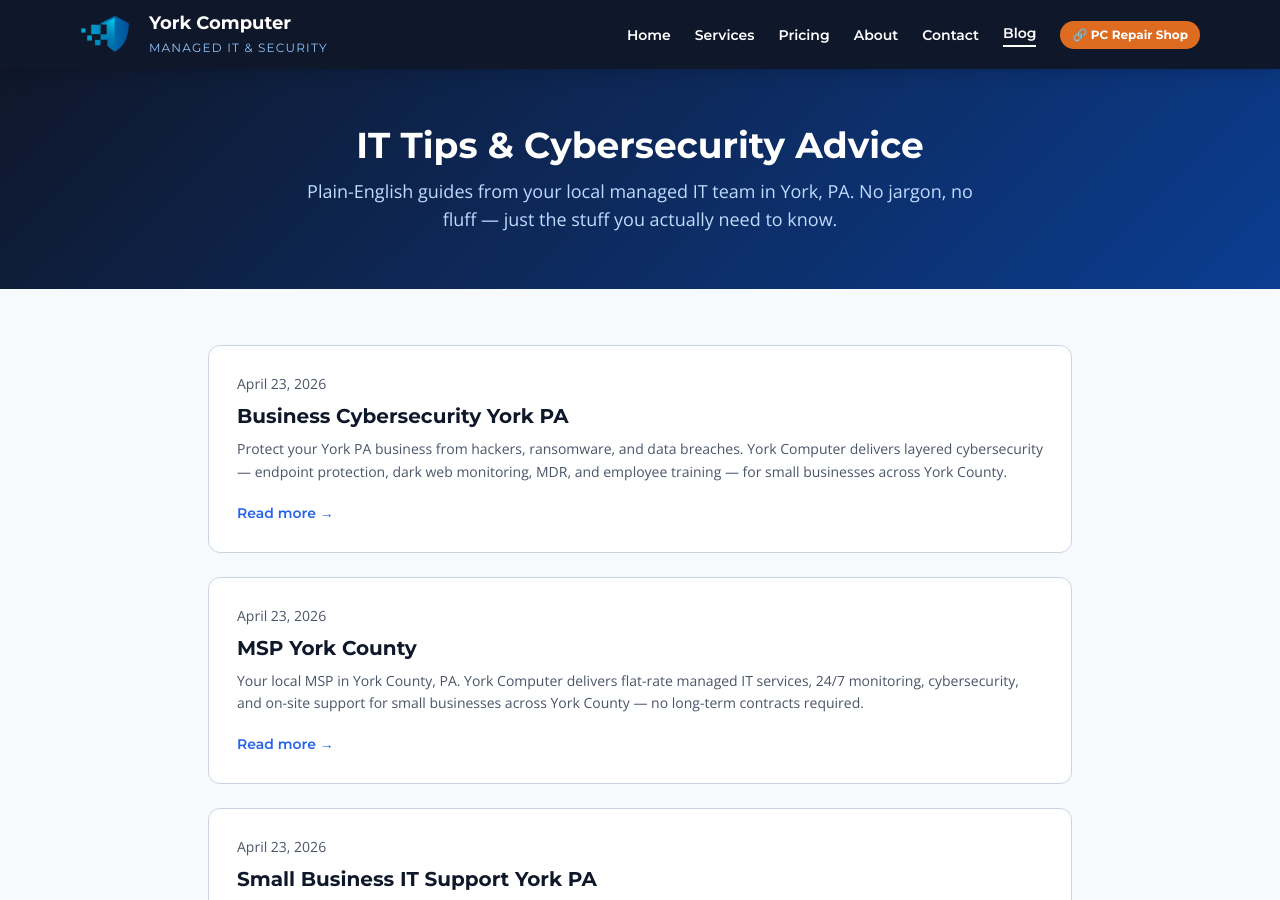
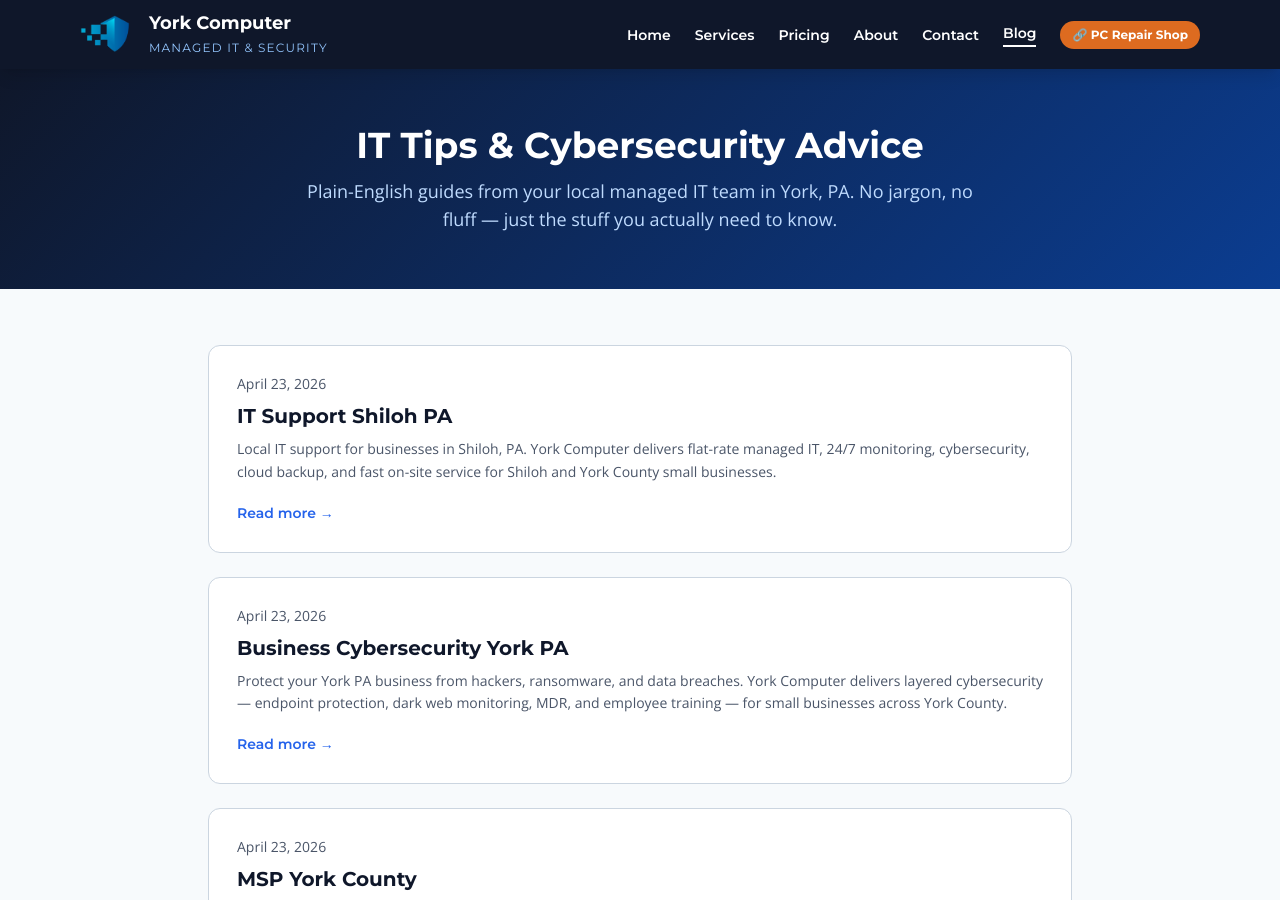
Before and after one commit to oak8513/yorkcomputer-net, a Jekyll site: the page built from blog/index.html, in a window 1280 px wide and 900 px high. Built offline with Jekyll 4.4.1, drawn with Linux system fonts in a browser that asks for light colours; nearby versions of some CDN libraries; a script that is not in the unit is left out.

Commit message:
SEO: add IT support Shiloh PA landing page

```diff
--- a/blog/index.html
+++ b/blog/index.html
@@ -17,6 +17,14 @@
 <div class="max-w-4xl mx-auto px-4 py-14">
 
   <!-- BEGIN_SERVICE_PAGES -->
+  <article class="bg-white border border-yc-gray rounded-xl p-7 hover:shadow-lg transition mb-6">
+    <div class="text-sm text-yc-steel mb-2">April 23, 2026</div>
+    <h2 class="font-heading font-bold text-xl text-yc-navy mb-2">
+      <a href="/blog/it-support-shiloh-pa-york-pa.html" class="hover:underline">IT Support Shiloh PA</a>
+    </h2>
+    <p class="text-yc-steel text-sm leading-relaxed mb-4">Local IT support for businesses in Shiloh, PA. York Computer delivers flat-rate managed IT, 24/7 monitoring, cybersecurity, cloud backup, and fast on-site service for Shiloh and York County small businesses.</p>
+    <a href="/blog/it-support-shiloh-pa-york-pa.html" class="inline-block text-yc-bright font-heading font-semibold text-sm hover:underline">Read more &rarr;</a>
+  </article>
   <article class="bg-white border border-yc-gray rounded-xl p-7 hover:shadow-lg transition mb-6">
     <div class="text-sm text-yc-steel mb-2">April 23, 2026</div>
     <h2 class="font-heading font-bold text-xl text-yc-navy mb-2">
--- a/services.html
+++ b/services.html
@@ -145,7 +145,7 @@
 <!-- RELATED GUIDES -->
 <section class="max-w-5xl mx-auto px-4 py-10">
   <h2 class="font-heading font-bold text-2xl text-yc-navy mb-6 text-center">IT Support Guides for York, PA Businesses</h2>
-  <div class="grid grid-cols-1 sm:grid-cols-3 gap-4">
+  <div class="grid grid-cols-1 sm:grid-cols-2 lg:grid-cols-4 gap-4">
     <a href="/blog/small-business-it-support-york-pa.html" class="block bg-white border border-yc-gray rounded-lg p-5 hover:shadow-md transition">
       <div class="font-heading font-semibold text-yc-navy mb-1">Small Business IT Support</div>
       <p class="text-yc-steel text-sm">Flat-rate local IT support for York County businesses.</p>
@@ -157,6 +157,10 @@
     <a href="/blog/managed-service-provider-york-pa.html" class="block bg-white border border-yc-gray rounded-lg p-5 hover:shadow-md transition">
       <div class="font-heading font-semibold text-yc-navy mb-1">Managed Service Provider York PA</div>
       <p class="text-yc-steel text-sm">What an MSP does and why local matters for York businesses.</p>
+    </a>
+    <a href="/blog/it-support-shiloh-pa-york-pa.html" class="block bg-white border border-yc-gray rounded-lg p-5 hover:shadow-md transition">
+      <div class="font-heading font-semibold text-yc-navy mb-1">IT Support Shiloh PA</div>
+      <p class="text-yc-steel text-sm">Local on-site IT support for Shiloh and York County businesses.</p>
     </a>
   </div>
 </section>
--- a/sitemap.xml
+++ b/sitemap.xml
@@ -55,4 +55,10 @@
     <changefreq>monthly</changefreq>
     <priority>0.9</priority>
   </url>
+  <url>
+    <loc>https://yorkcomputer.net/blog/it-support-shiloh-pa-york-pa.html</loc>
+    <lastmod>2026-04-23</lastmod>
+    <changefreq>monthly</changefreq>
+    <priority>0.9</priority>
+  </url>
 </urlset>
```
Also changed, not shown: blog/it-support-shiloh-pa-york-pa.html (added, +135 -0 lines).
